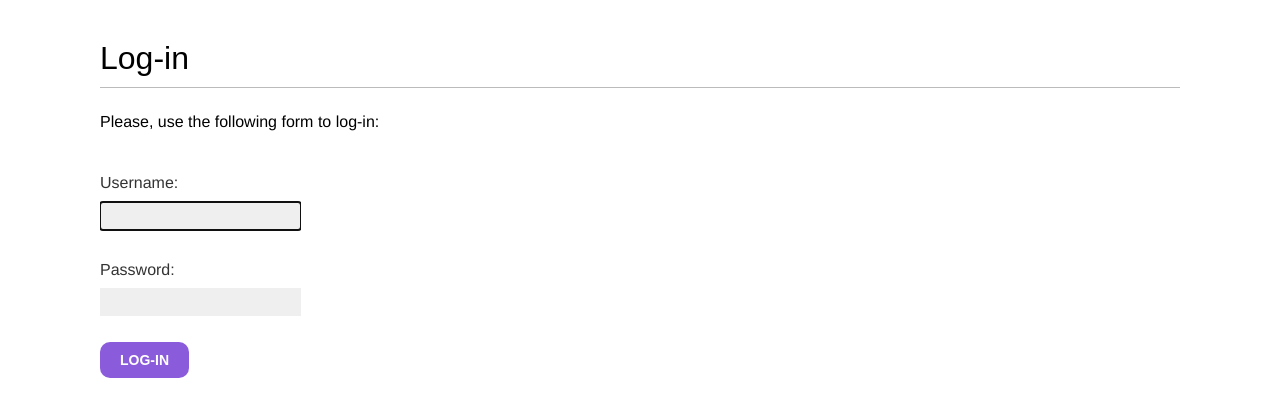
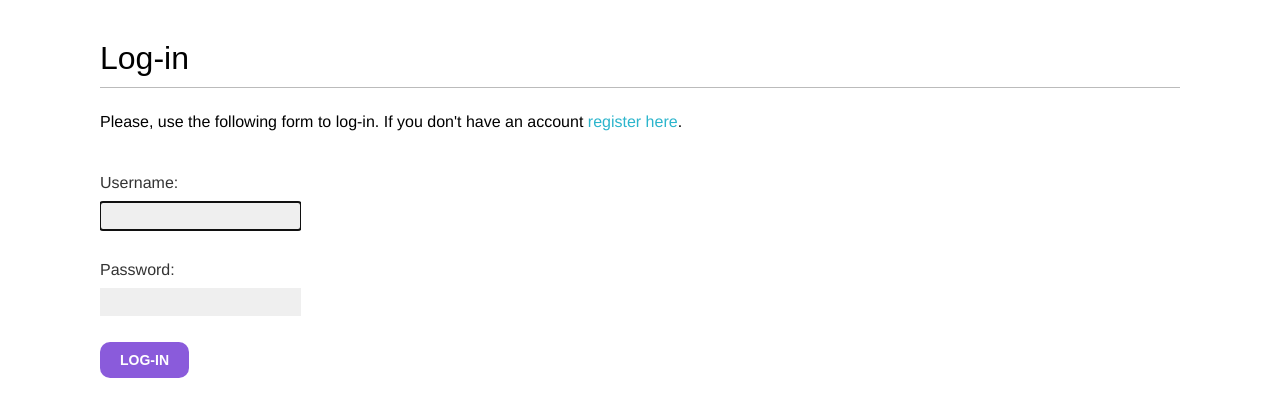
Before and after one commit to LensneL/bookmarks, a Django app: page /account/login/ in a window 1280 px wide. Shown: the part 47-467 px from the top of the page. Run offline with Django 4.2, Linux system fonts and the light colour scheme; some web fonts are replaced.

Commit message:
add href on register

```diff
--- a/account/templates/registration/login.html
+++ b/account/templates/registration/login.html
@@ -8,7 +8,11 @@
             Please try again.
         </p>
     {% else %}
-        <p>Please, use the following form to log-in:</p>
+        <p>
+            Please, use the following form to log-in.
+            If you don't have an account
+            <a href="{% url "register" %}">register here</a>.
+        </p>
     {% endif %}
     <div class="login-form">
         <form action="{% url 'login' %}" method="post">
```
